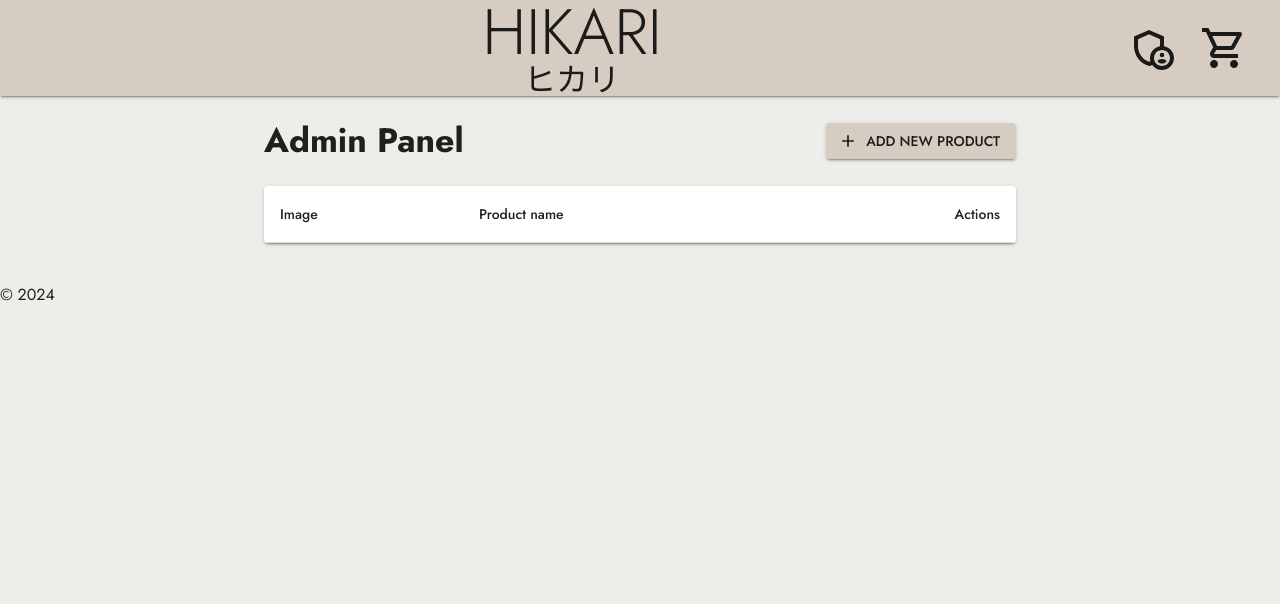
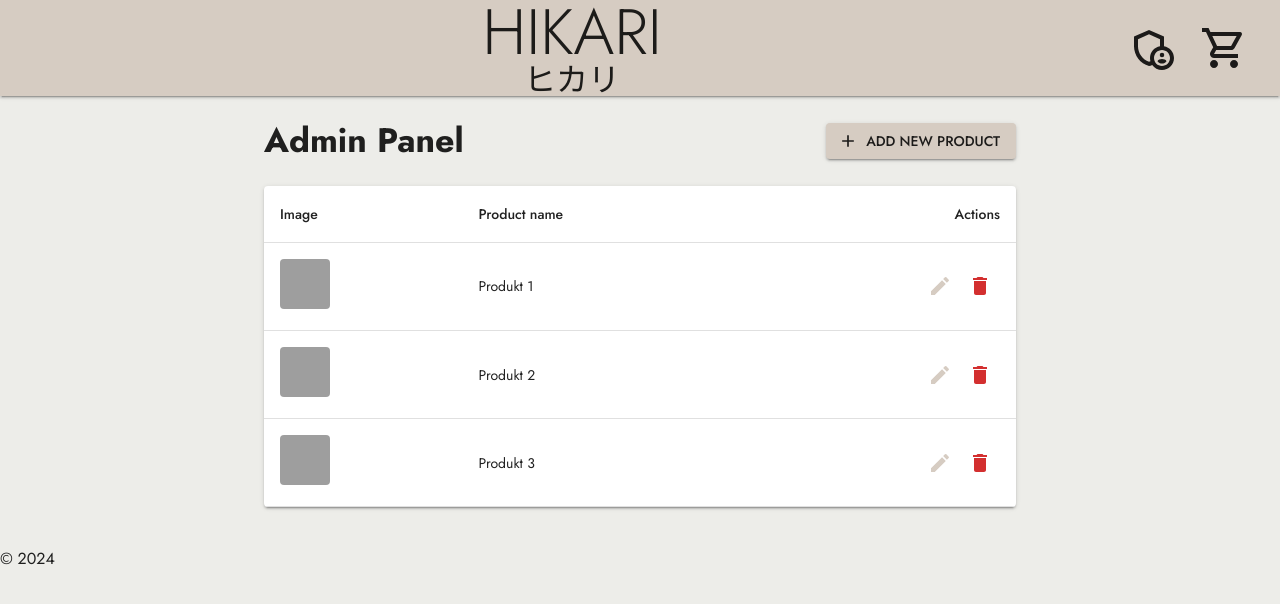
Before and after one commit to Peter-WebDev/hikari-webshop, a Next.js app: page /admin in a window 1280 px wide. Shown: the top 604 px of the page. Built offline with nearby package versions, Linux system fonts and the light colour scheme; grey boxes are pictures that could not be loaded; what @mui/material-nextjs would draw is missing.

Commit message:
add product actions with edit and delete buttons

```diff
--- a/app/admin/page.tsx
+++ b/app/admin/page.tsx
@@ -1,9 +1,13 @@
 import AddIcon from "@mui/icons-material/Add";
+import DeleteIcon from "@mui/icons-material/Delete";
+import EditIcon from "@mui/icons-material/Edit";
 import {
   Box,
   Button,
+  IconButton,
   Paper,
   Table,
+  TableBody,
   TableCell,
   TableContainer,
   TableHead,
@@ -48,6 +52,33 @@ export default function AdminPage() {
               <TableCell align="right">Actions</TableCell>
             </TableRow>
           </TableHead>
+          <TableBody>
+            {products.map((product) => (
+              <TableRow key={product.id}>
+                <TableCell>
+                  <img
+                    src={product.image}
+                    alt={product.name}
+                    style={{
+                      width: 50,
+                      height: 50,
+                      objectFit: "cover",
+                      borderRadius: 4,
+                    }}
+                  />
+                </TableCell>
+                <TableCell>{product.name}</TableCell>
+                <TableCell align="right">
+                  <IconButton color="primary">
+                    <EditIcon />
+                  </IconButton>
+                  <IconButton color="error">
+                    <DeleteIcon />
+                  </IconButton>
+                </TableCell>
+              </TableRow>
+            ))}
+          </TableBody>
         </Table>
       </TableContainer>
     </Box>
```
